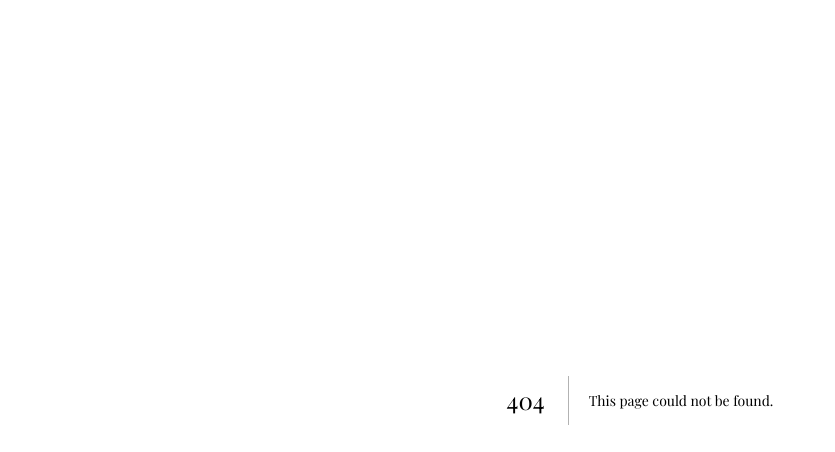
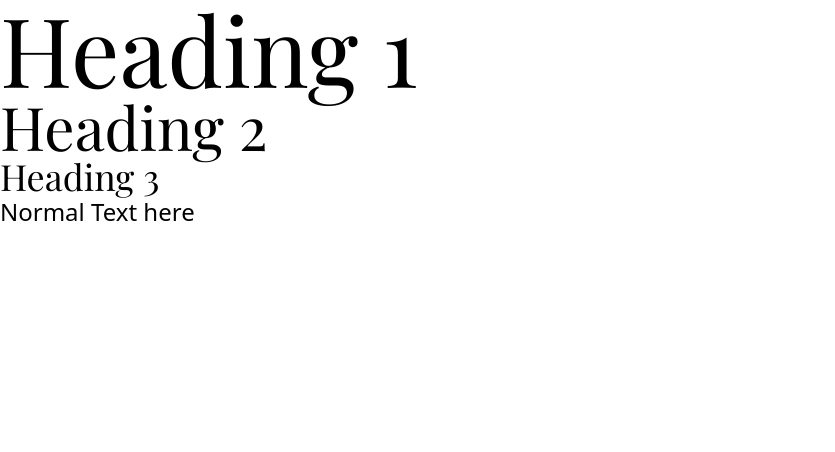
Before and after one commit to HARI-PRMD/portfolio, a Next.js app: page /test in a window 1280 px wide. Before the commit this address had no page. Shown: the top 452 px of the page, without its empty margins (0-835 px from the left). Built offline with nearby package versions, Linux system fonts and the light colour scheme.

Commit message:
Added a Markdown parser

```diff
--- a/package.json
+++ b/package.json
@@ -12,6 +12,7 @@
     "@headlessui/react": "^1.7.15",
     "@heroicons/react": "^2.0.18",
     "@t3-oss/env-nextjs": "^0.3.1",
+    "marked": "^5.1.1",
     "next": "^13.4.2",
     "react": "18.2.0",
     "react-dom": "18.2.0",
@@ -19,6 +20,7 @@
   },
   "devDependencies": {
     "@types/eslint": "^8.37.0",
+    "@types/marked": "^5.0.1",
     "@types/node": "^18.16.0",
     "@types/prettier": "^2.7.2",
     "@types/react": "^18.2.6",
--- /dev/null
+++ b/src/components/MarkdownParser.tsx
@@ -0,0 +1,22 @@
+import { marked } from "marked";
+import React from "react";
+
+type Props = {
+  markdownString: string;
+};
+
+// Disabling mangle and headerIds options to clear warnings
+const markedOptions = {
+  mangle: false,
+  headerIds: false,
+};
+
+const MarkdownParser: React.FC<Props> = ({ markdownString }) => {
+  // Function to convert Markdown to HTML using 'marked' library
+  const parseMarkdownToHTML = (markdownString: string): { __html: string } => {
+    return { __html: marked(markdownString, markedOptions) };
+  };
+  return <div dangerouslySetInnerHTML={parseMarkdownToHTML(markdownString)} />;
+};
+
+export default MarkdownParser;
--- a/src/components/projects/ProjectModal.tsx
+++ b/src/components/projects/ProjectModal.tsx
@@ -7,6 +7,7 @@ import Link from "next/link";
 import Image from "next/image";
 import { type ProjectCardDataType } from "~/types/types";
 import { type MouseEventHandler } from "react";
+import MarkdownParser from "../MarkdownParser";
 
 type Props = ProjectCardDataType & { onClose: MouseEventHandler };
 const ProjectModal: React.FC<Props> = ({
@@ -53,7 +54,7 @@ const ProjectModal: React.FC<Props> = ({
           <p className="subtitle">
             {year ? month + " " + year.toString() : month}
           </p>
-          <p>{description}</p>
+          <MarkdownParser markdownString={description} />
           <div className="fc md:fr w-full space-y-4 md:space-x-8 md:space-y-0">
             {websiteLink && (
               <Link href={websiteLink}>
--- /dev/null
+++ b/src/pages/test.tsx
@@ -0,0 +1,8 @@
+import MarkdownParser from "~/components/MarkdownParser";
+
+const Test = () => {
+  const myString = `# Heading 1\n## Heading 2\n### Heading 3\nNormal Text here`;
+
+  return <MarkdownParser markdownString={myString} />;
+};
+export default Test;
```
Also changed, not shown: 1 other file (tests, documents, lock files or other folders).
